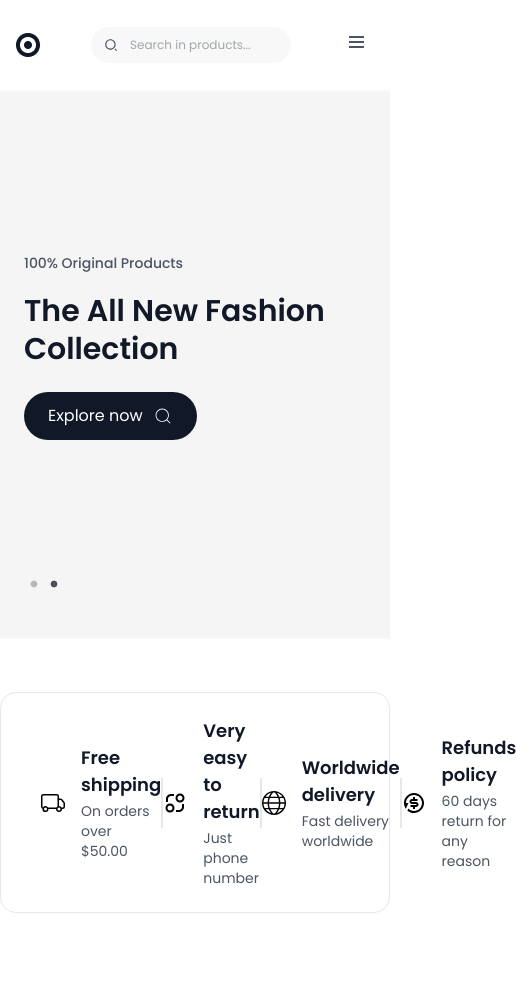
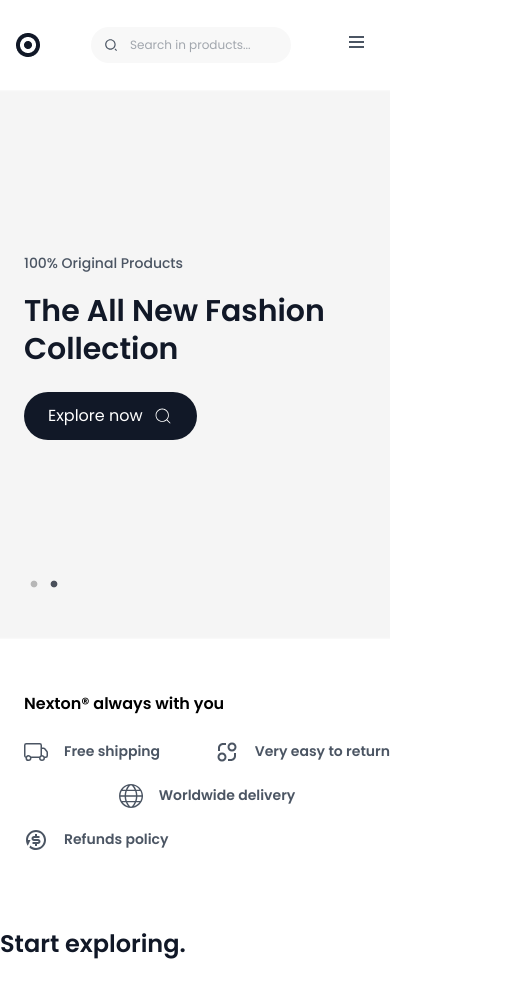
Before and after one commit to Munna-Scriptz/Nexton-E-Commerce, a React (Vite) app: page / in a window 390 px wide. Shown: the whole page, 516 px wide, since content can reach past the window. Before the commit the page ends 913 px from the top, so only its background shows below. Built offline with nearby package versions, Linux system fonts and the light colour scheme.

Commit message:
Common Header Complete

```diff
--- /dev/null
+++ b/src/components/Brands.jsx
@@ -0,0 +1,15 @@
+import React from 'react'
+import { CommonHead } from './common/CommonHead'
+
+export const Brands = () => {
+  return (
+    <>
+
+    <section id='Brands_Slider' className='mt-[52px] mb-6 lg:mt-[88px] lg:mb-[40px]'>
+        <div><CommonHead StartText={'Start exploring.'} EndText={'Good things are waiting for you'}/></div>
+
+    </section>
+
+    </>
+  )
+}
--- a/src/components/Service.jsx
+++ b/src/components/Service.jsx
@@ -9,15 +9,16 @@ const Service = () => {
   return (
     <>
 
-    <section id='Service_Items' className='mt-[52px]'>
+    <section id='Service_Items' className='mt-[52px] pl-[24px]'>
         <div className="container">
-            <div id="itemsRow" className=' border-[1px] border-[#E5E7EB] py-[24px] px-[40px] rounded-[16px] flex items-center justify-between'>
+            <h2 className='text-[16px] font-semibold visible lg:hidden'>Nexton® always with you</h2>
+            <div id="itemsRow" className=' lg:border-[1px] border-[#E5E7EB] py-[24px] lg:px-[40px] rounded-[16px] flex lg:items-center justify-between flex-wrap gap-5'>
                 <SingleServiceItem ServiceIcon={<BsTruck  className='text-[24px]'/>} ServiceH2={'Free shipping'} ServiceP={'On orders over $50.00'}/>
-                <span className='border-[#E5E7EB] border-[1px] h-[50px] w-[1px]'></span>
+                <span className='border-[#E5E7EB] lg:border-[1px] lg:h-[50px] w-[1px]'></span>
                 <SingleServiceItem ServiceIcon={<RiExchange2Line  className='text-[24px]'/>} ServiceH2={'Very easy to return'} ServiceP={'Just phone number'}/>
-                <span className='border-[#E5E7EB] border-[1px] h-[50px] w-[1px]'></span>
+                <span className='border-[#E5E7EB] lg:border-[1px] lg:h-[50px] w-[1px]'></span>
                 <SingleServiceItem ServiceIcon={<TfiWorld className='text-[24px]'/>} ServiceH2={'Worldwide delivery'} ServiceP={'Fast delivery worldwide'}/>
-                <span className='border-[#E5E7EB] border-[1px] h-[50px] w-[1px]'></span>
+                <span className='border-[#E5E7EB] lg:border-[1px] lg:h-[50px] w-[1px]'></span>
                 <SingleServiceItem ServiceIcon={<RiRefund2Fill className='text-[24px]'/>} ServiceH2={'Refunds policy'} ServiceP={'60 days return for any reason'}/>
             </div>
         </div>
--- /dev/null
+++ b/src/components/common/CommonHead.jsx
@@ -0,0 +1,9 @@
+import React from 'react'
+
+export const CommonHead = ({StartText , EndText}) => {
+  return (
+    <div className="container">
+        <div className='text-2xl lg:text-4xl font-semibold text-second'>{StartText} <span className=' text-[#4B5563] hidden lg:inline-block'>{EndText}</span></div>
+    </div>
+  )
+}
--- a/src/components/common/SingleServiceItem.jsx
+++ b/src/components/common/SingleServiceItem.jsx
@@ -4,12 +4,12 @@ export const SingleServiceItem = ({ServiceIcon , ServiceH2 , ServiceP}) => {
   return (
     <>
         <section className='flex items-center gap-[16px]'>
-            <div>
+            <div className='text-[16px] text-[#4B5563] lg:text-second lg:text-[24px]'>
                 {ServiceIcon}
             </div>
             <div>
-                <h2 className='text-second text-[18px] font-semibold mb-[3px]'>{ServiceH2}</h2>
-                <p className='text-Primary text-sm'>{ServiceP}</p>
+                <h2 className='lg:text-second text-Primary text-sm lg:text-[18px] font-semibold mb-[3px]'>{ServiceH2}</h2>
+                <p className='text-Primary lg:block hidden text-sm'>{ServiceP}</p>
             </div>
         </section>
     </>
--- a/src/pages/Home.jsx
+++ b/src/pages/Home.jsx
@@ -1,6 +1,7 @@
 import React from 'react'
 import Banner from '../components/Banner'
 import Service from '../components/Service'
+import { Brands } from '../components/Brands'
 
 export const Home = () => {
   return (
@@ -8,6 +9,7 @@ export const Home = () => {
 
     <Banner/>
     <Service/>
+    <Brands/>
     </>
   )
 }
```
